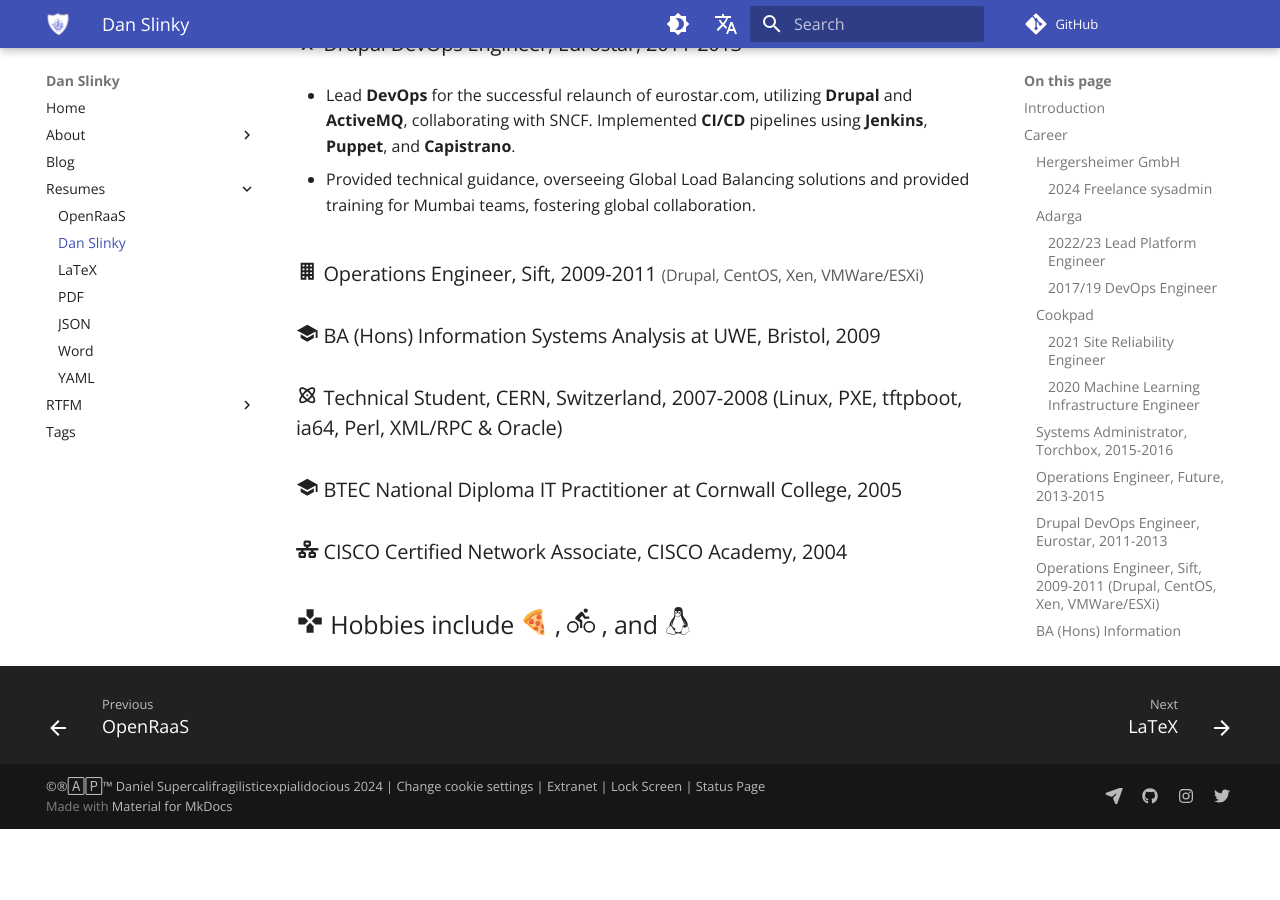
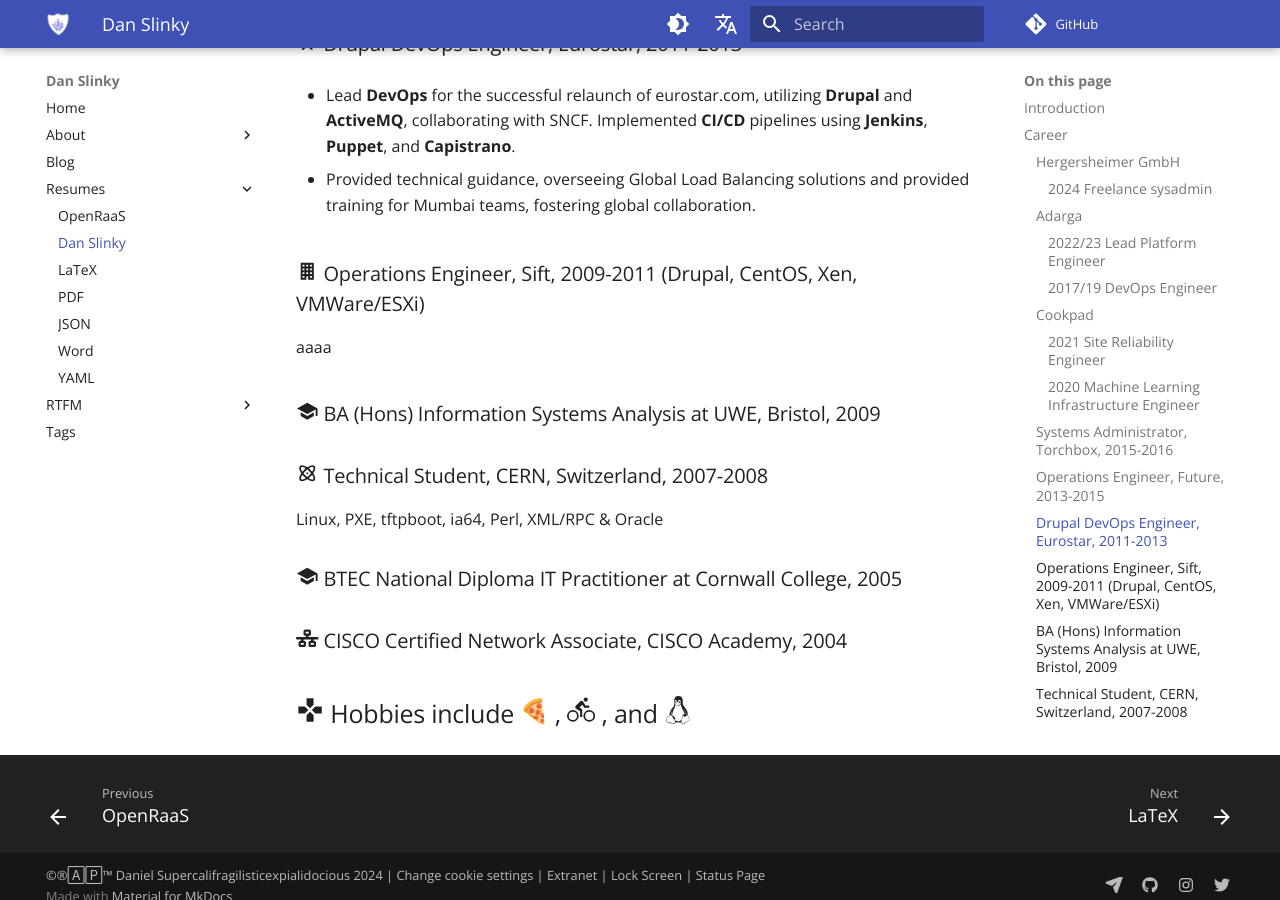
Before and after one commit to danslinky/danslinky.co.uk, an MkDocs documentation site: the page built from docs/resumes/markdown/index.md, in a window 1280 px wide and 900 px high, scrolled down 2915 px. Built offline with MkDocs 1.6.1 and Material for MkDocs 9.7.7, drawn with Linux system fonts in a browser that asks for light colours; emoji names are drawn with the system emoji font; plug-ins that fetch from the network failed and are left out; comment, search, counter and statistics services are not loaded; before the commit the page ends 3744 px from its top, so only the background shows below that.

Commit message:
Resume tweaks

```diff
--- a/docs/resumes/markdown/index.md
+++ b/docs/resumes/markdown/index.md
@@ -82,10 +82,13 @@
 <!-- ### :material-office-building: DevOps Engineer, Capgemini, 2011-2013
 - Rackspace, Royal Mail, Burberry, Michael Page, HMRC -->
 
-### :material-office-building: Operations Engineer, Sift, 2009-2011 <span><small>(Drupal, CentOS, Xen, VMWare/ESXi)</small></span>
+### :material-office-building: Operations Engineer, Sift, 2009-2011 (Drupal, CentOS, Xen, VMWare/ESXi)
+<span style="vertical-align: super; font-size: medium;">aaaa</span>
 
 ### :material-school: BA (Hons) Information Systems Analysis at UWE, Bristol, 2009
-### :material-atom: Technical Student, CERN, Switzerland, 2007-2008 (Linux, PXE, tftpboot, ia64, Perl, XML/RPC & Oracle)
+### :material-atom: Technical Student, CERN, Switzerland, 2007-2008
+Linux, PXE, tftpboot, ia64, Perl, XML/RPC & Oracle
+
 ### :material-school: BTEC National Diploma IT Practitioner at Cornwall College, 2005
 ### :fontawesome-solid-network-wired: CISCO Certified Network Associate, CISCO Academy, 2004
 ## :material-gamepad: Hobbies include :pizza: , :material-bike: , and :simple-linux:
```
Also changed, not shown: 3 other files.
